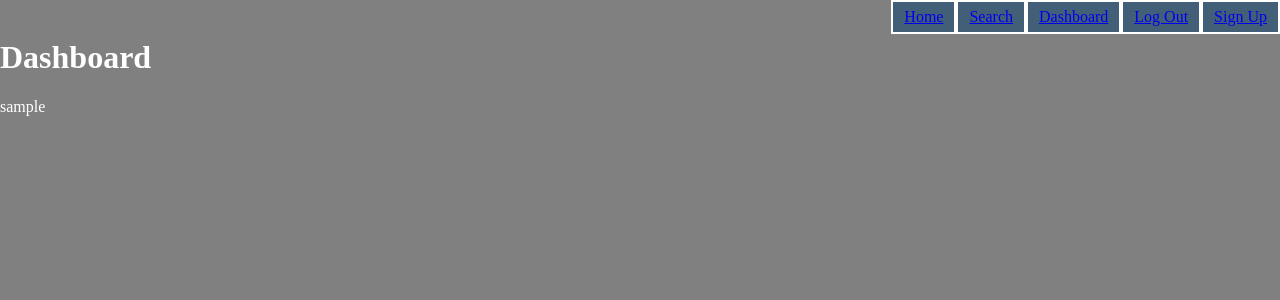
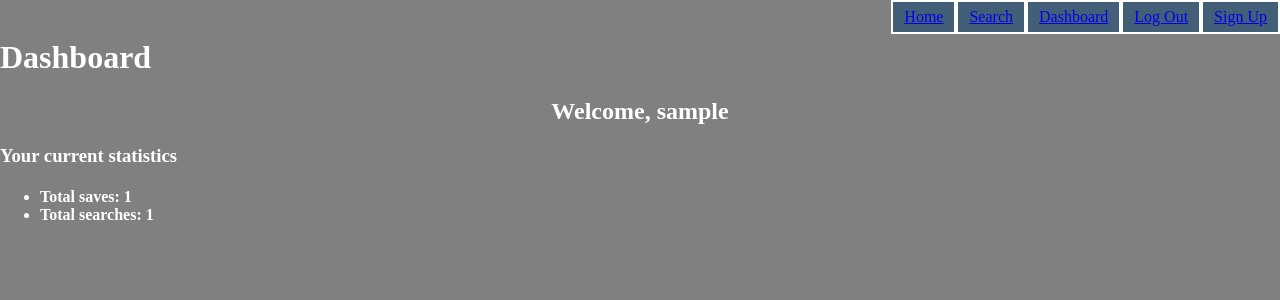
Before and after one commit to m1k0103/FlaskWebArchiver, a Flask app: template FlaskWebArchiver/templates/dashboard.html in a window 1280 px wide. Shown: the part 16-316 px from the top of the page. Run offline with Flask 3, Linux system fonts and the light colour scheme; the visitor is signed in with stand-in values (Sample User, id 1); the template is opened without the code that fills it: most values are stand-ins (such as "Sample title", 1, 10 or a date in 2020); parts of the project's set-up code (start-up, migrations or seed data) failed here and were passed over.

Commit message:
dashboard displays stats - edited page

```diff
--- a/FlaskWebArchiver/templates/dashboard.html
+++ b/FlaskWebArchiver/templates/dashboard.html
@@ -4,9 +4,17 @@
 {% block content %}
     <h1>Dashboard</h1>
     {% if session.username %}
-        <p> {{ session.username }}</p>
+        <h2 style="text-align: center;">Welcome, {{ session.username }}</h2>
+        <h3>Your current statistics</h3>
+        <h4>
+            <ul>
+                <li>Total saves: {{ total_saves }}</li>
+                <li>Total searches: {{ total_searches }}</li>
+            </ul>
+        </h4>
+
+
     {% else %}
-
     <p>You are not logged in. To view the dashboard, please <a href="{{ url_for('login') }}">login here</a> or <a href="{{ url_for('signup') }}">sign up here.</a></p>
     {% endif %}
 
```
